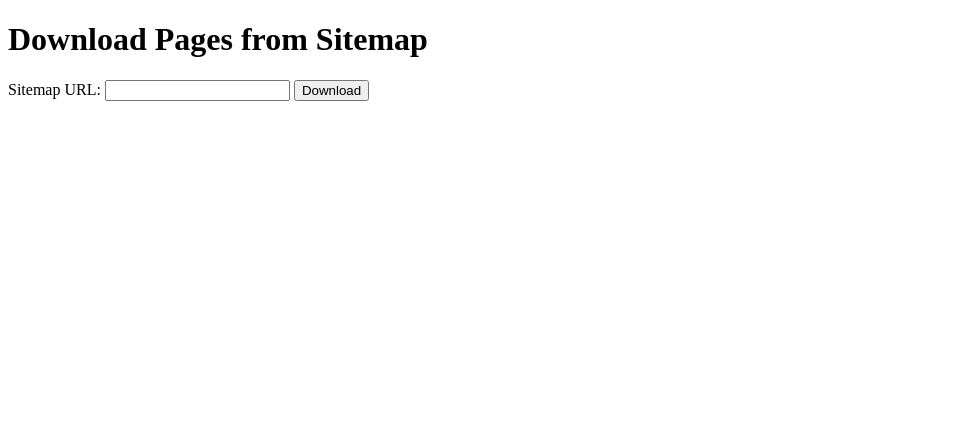
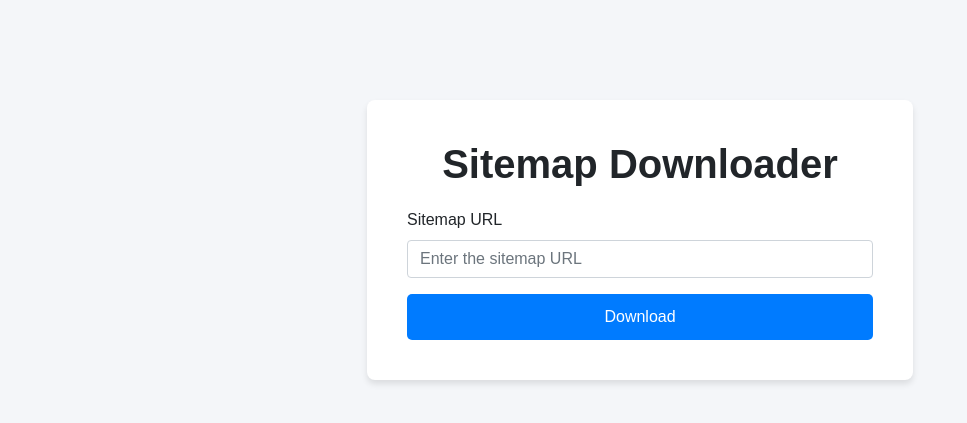
Before and after one commit to KappaTrooper/Sitemap-Downloader-test, a Flask app: page / in a window 1280 px wide. Shown: the top 423 px of the page, without its empty margins (0-967 px from the left). Run offline with Flask 3, Linux system fonts and the light colour scheme.

Commit message:
added css and a proper readme

```diff
--- a/templates/index.html
+++ b/templates/index.html
@@ -4,13 +4,63 @@
     <meta charset="UTF-8">
     <meta name="viewport" content="width=device-width, initial-scale=1.0">
     <title>Sitemap Downloader</title>
+    <!-- Bootstrap CSS -->
+    <link href="https://cdn.jsdelivr.net/npm/bootstrap@5.1.3/dist/css/bootstrap.min.css" rel="stylesheet">
+    <!-- Optional custom styles -->
+    <style>
+        body {
+            background-color: #f4f6f9;
+            font-family: 'Arial', sans-serif;
+        }
+        .container {
+            margin-top: 100px;
+        }
+        h1 {
+            font-weight: bold;
+            margin-bottom: 20px;
+            text-align: center;
+        }
+        .form-container {
+            background-color: #ffffff;
+            padding: 40px;
+            border-radius: 8px;
+            box-shadow: 0 4px 6px rgba(0, 0, 0, 0.1);
+        }
+        .btn-custom {
+            background-color: #007bff;
+            color: white;
+            font-size: 16px;
+            padding: 10px 20px;
+            border-radius: 5px;
+        }
+        .btn-custom:hover {
+            background-color: #0056b3;
+        }
+    </style>
 </head>
 <body>
-    <h1>Download Pages from Sitemap</h1>
-    <form action="/download" method="POST">
-        <label for="sitemap_url">Sitemap URL:</label>
-        <input type="url" id="sitemap_url" name="sitemap_url" required>
-        <button type="submit">Download</button>
-    </form>
+
+    <div class="container">
+        <div class="row justify-content-center">
+            <div class="col-md-6">
+                <div class="form-container">
+                    <h1>Sitemap Downloader</h1>
+                    <form action="/download" method="POST">
+                        <div class="mb-3">
+                            <label for="sitemap_url" class="form-label">Sitemap URL</label>
+                            <input type="url" id="sitemap_url" name="sitemap_url" class="form-control" placeholder="Enter the sitemap URL" required>
+                        </div>
+                        <div class="d-grid">
+                            <button type="submit" class="btn btn-custom">Download</button>
+                        </div>
+                    </form>
+                </div>
+            </div>
+        </div>
+    </div>
+
+    <!-- Bootstrap JS and Popper.js (optional for interactivity) -->
+    <script src="https://cdn.jsdelivr.net/npm/bootstrap@5.1.3/dist/js/bootstrap.bundle.min.js"></script>
+
 </body>
 </html>
```
Also changed, not shown: README.md, 1 other file.
